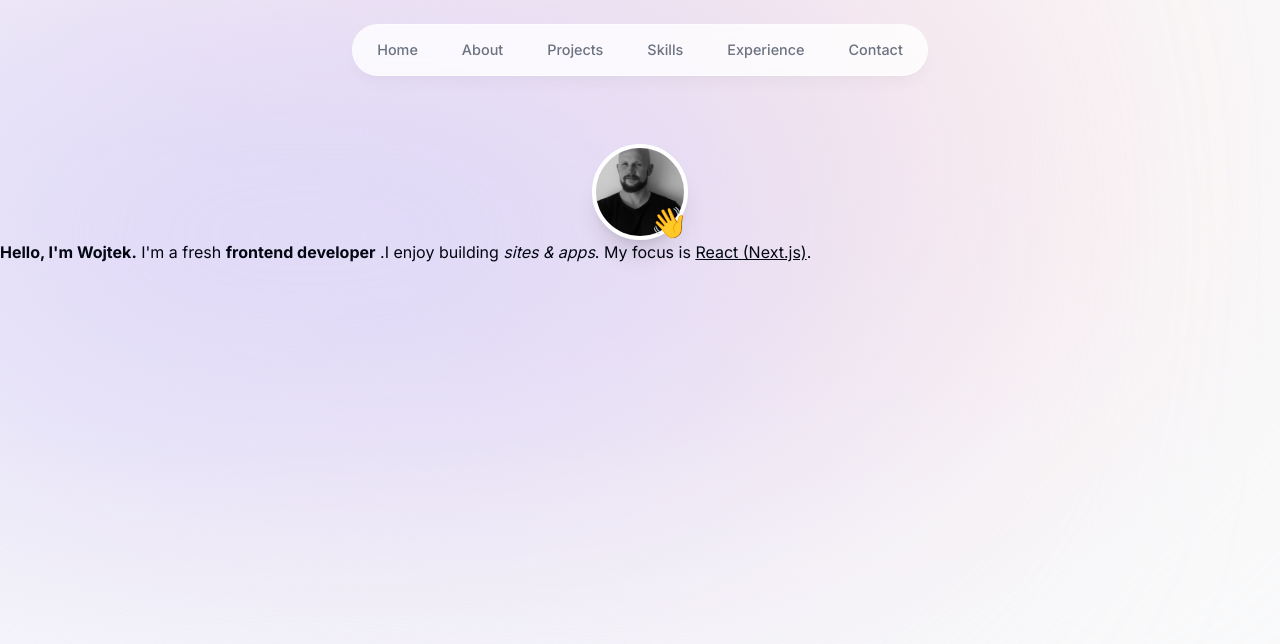
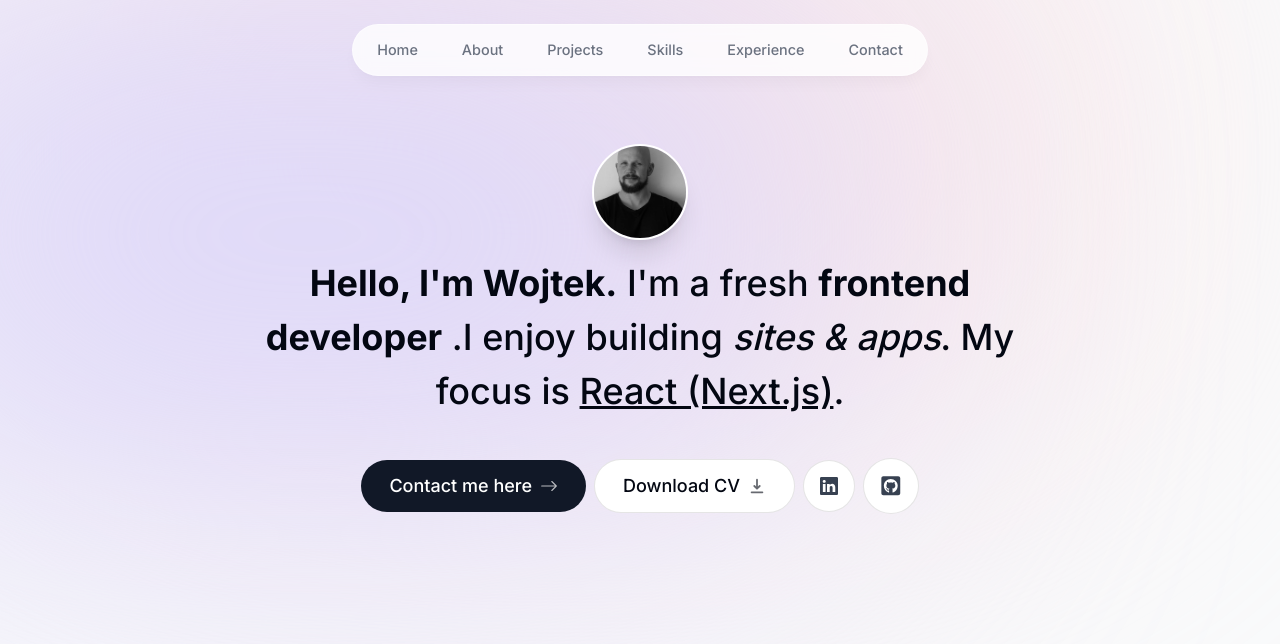
Before and after one commit to sn0rii/portfolio2, a Next.js app: page / in a window 1280 px wide. Shown: the top 644 px of the page. Built offline with nearby package versions, Linux system fonts and the light colour scheme.

Commit message:
intro section done social media + CV

```diff
--- a/app/layout.tsx
+++ b/app/layout.tsx
@@ -19,8 +19,8 @@
       <body
         className={`${inter.className} bg-gray-50 text-gray-950 relative pt-28 sm:pt-36`}
       >
-        <div className="bg-[#fbe2e3] absolute top-[-6rem] -z-10 right-[11rem] h-[31.25rem] w-[31.25rem] rounded-full blur-[10rem] sm:w-[68.75rem] dark:bg-[#946263]"></div>
-        <div className="bg-[#dbd7fb] absolute top-[-1rem] -z-10 left-[-35rem] h-[31.25rem] w-[50rem] rounded-full blur-[10rem] sm:w-[68.75rem] md:left-[-33rem] lg:left-[-28rem] xl:left-[-15rem] 2xl:left-[-5rem] dark:bg-[#676394]"></div>
+        <div className="bg-[#fbe2e3] absolute top-[-6rem] -z-10 right-[11rem] h-[31.25rem] w-[31.25rem] rounded-full blur-[10rem] sm:w-[68.75rem] dark:bg-[#3c3c3e]"></div>
+        <div className="bg-[#dbd7fb] absolute top-[-1rem] -z-10 left-[-35rem] h-[31.25rem] w-[50rem] rounded-full blur-[10rem] sm:w-[68.75rem] md:left-[-33rem] lg:left-[-28rem] xl:left-[-15rem] 2xl:left-[-5rem] dark:bg-[#f0f0f0]"></div>
 
         <Header />
         {children}
--- a/app/page.tsx
+++ b/app/page.tsx
@@ -2,7 +2,7 @@
 
 export default function Home() {
   return (
-    <main className="">
+    <main className="flex flex-col items-center px-4">
       <Intro />
     </main>
   );
--- a/components/intro.tsx
+++ b/components/intro.tsx
@@ -3,10 +3,14 @@
 import Image from "next/image";
 import wojtekPhoto from "../public/wojtekPhoto.jpg";
 import { motion } from "framer-motion";
+import Link from "next/link";
+import { BsArrowRight, BsLinkedin } from "react-icons/bs";
+import { HiDownload } from "react-icons/hi";
+import { FaGithubSquare } from "react-icons/fa";
 
 export default function Intro() {
   return (
-    <section>
+    <section className="mb-28 max-w-[50rem] text-center sm:mb-0">
       <div className="flex items-center justify-center">
         <div className="relative">
           <motion.div
@@ -24,11 +28,12 @@
               height="192"
               quality="95"
               priority={true}
-              className="h-24 w-24 rounded-full object-cover border-[0.30rem] border-white shadow-xl"
+              className="h-24 w-24 rounded-full object-cover border-[0.15rem] border-white shadow-xl"
             />
           </motion.div>
 
-          <motion.span
+          {/* HAND MOTION  */}
+          {/* <motion.span
             className="text-3xl absolute bottom-0 right-0"
             initial={{ opacity: 0, scale: 0 }}
             animate={{ opacity: 1, scale: 1 }}
@@ -40,15 +45,62 @@
             }}
           >
             👋
-          </motion.span>
+          </motion.span> */}
         </div>
       </div>
-      <p>
+
+      <motion.p
+        className="mb-10 mt-4 px4 text-2xl font-medium !leading-[1.5] sm:text-4xl"
+        initial={{ opacity: 0, y: 100 }}
+        animate={{ opacity: 1, y: 0 }}
+      >
         <span className="font-bold">Hello, I'm Wojtek.</span> I'm a fresh{" "}
         <span className="font-bold"> frontend developer</span> .I enjoy building{" "}
         <span className="italic">sites & apps</span>. My focus is{" "}
         <span className="underline">React (Next.js)</span>.
-      </p>
+      </motion.p>
+
+      <motion.div
+        className="flex flex-col sm:flex-row items-center justify-center gap-2 px-4 text-lg font-medium"
+        initial={{ opacity: 0, y: 100 }}
+        animate={{ opacity: 1, y: 0 }}
+        transition={{
+          delay: 0.1,
+        }}
+      >
+        <Link
+          href="#contact"
+          className="group bg-gray-900 text-white px-7 py-3 flex items-center gap-2 rounded-full outline-none focus:scale-110 hover:scale-110 hover:bg-gray-950 active:scale-105 transition"
+        >
+          Contact me here{" "}
+          <BsArrowRight className="opacity-70 group-hover:translate-x-1 transition" />
+        </Link>
+
+        <a
+          href="/CV.pdf"
+          download
+          className="group bg-white px-7 py-3 flex items-center gap-2 rounded-full outline-none focus:scale-110 hover:scale-110  active:scale-105 transition cursor-pointer border border-black/10"
+        >
+          Download CV{" "}
+          <HiDownload className="opacity-60 group-hover:translate-y-1 transition" />
+        </a>
+
+        <a
+          href="https://www.linkedin.com/in/wojciech-mitan-b51878291/"
+          target="_blank"
+          className="bg-white p-4 text-gray-700 flex items-center gap-2 rounded-full focus:scale-[1.15] hover:scale-[1.15] hover:text-gray-950  active:scale-105 transition cursor-pointer border border-black/10"
+        >
+          <BsLinkedin />
+        </a>
+
+        <a
+          href="https://github.com/sn0rii"
+          target="_blank"
+          className="bg-white p-4 text-gray-700 flex items-center gap-2 rounded-full text-[1.35rem] focus:scale-[1.15] hover:scale-[1.15] hover:text-gray-950  active:scale-105 transition cursor-pointer border border-black/10"
+        >
+          <FaGithubSquare />
+        </a>
+      </motion.div>
     </section>
   );
 }
```
Also changed, not shown: 1 other file (tests, documents, lock files or other folders).
